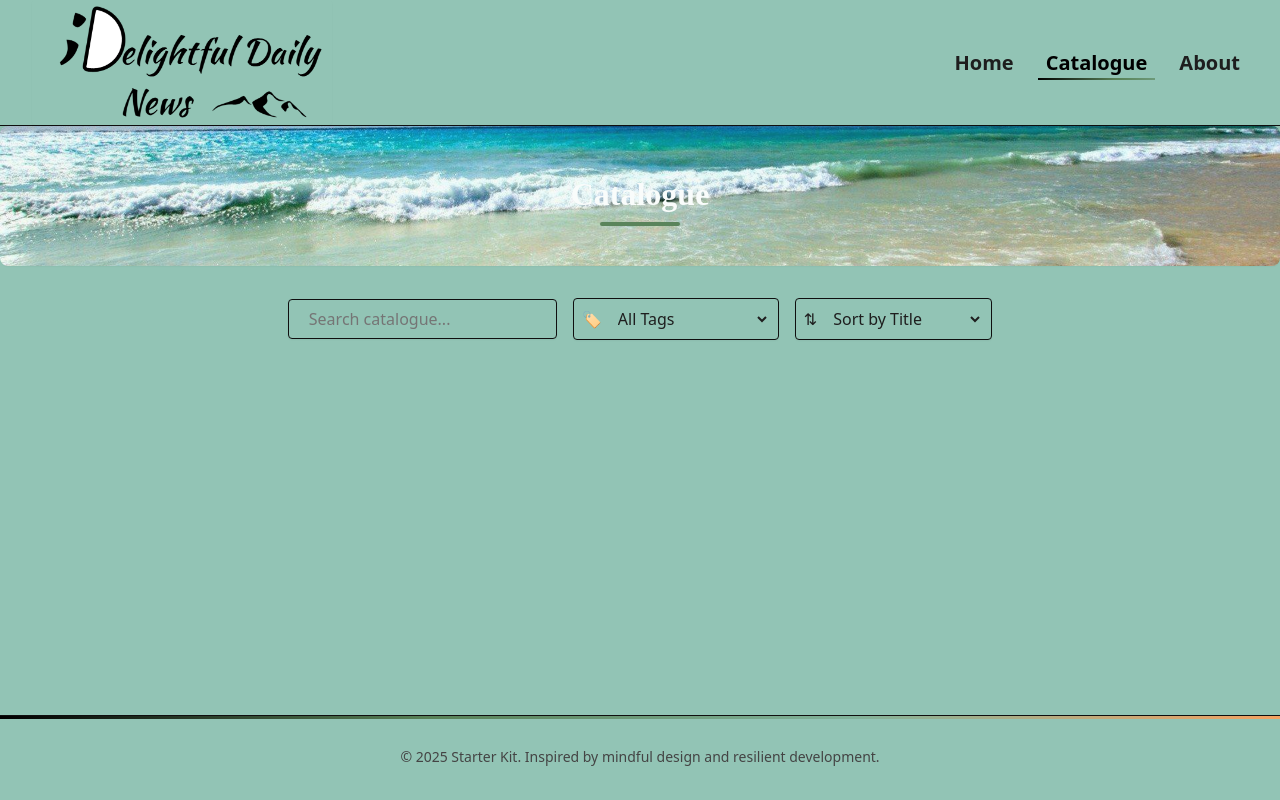
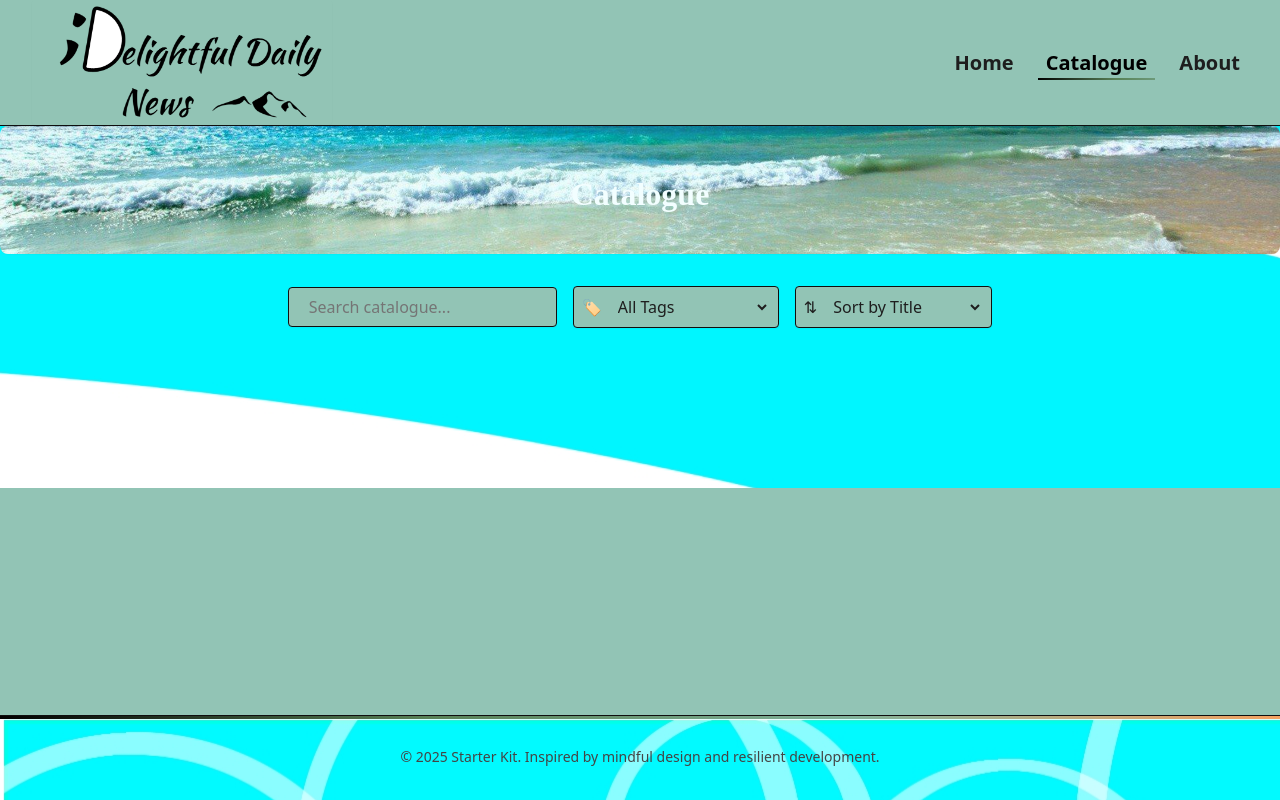
Before and after one commit to OisinLeonard42/Delightful_Daily_News, a SvelteKit app: page /catalogue in a window 1280 px wide. Built offline with nearby package versions, Linux system fonts and the light colour scheme.

Commit message:
Editing_pages

```diff
--- a/src/lib/Footer.svelte
+++ b/src/lib/Footer.svelte
@@ -11,6 +11,7 @@
         font-family: var(--font-body);
         font-size: var(--font-sm);
         color: var(--text-tertiary);
+        background-image: url('/images/Artwork_backgrounds/Bubbles.jpg');
         background-color: var(--color-surface);
         border-top: var(--border-default);
         box-shadow: var(--shadow-sm);
--- a/src/routes/+page.svelte
+++ b/src/routes/+page.svelte
@@ -78,6 +78,7 @@
         display: flex;
         flex-direction: column;
         gap: var(--space-xl);
+        background-image: url('/images/Artwork_backgrounds/Bubbles.jpg');
     }
 
     /* Hero Section */
--- a/src/routes/catalogue/+page.svelte
+++ b/src/routes/catalogue/+page.svelte
@@ -44,6 +44,7 @@
 </svelte:head>-->
 
 
+<div class="catalogue-container">
     <section class="catalogue-wrapper">
         <div class="catalogue-heading-wrapper">
             <h1 class="catalogue-heading">Catalogue</h1>
@@ -110,12 +111,21 @@
         </div>
     </section>
 
+</div>
 
 <style>
+ .catalogue-container {
+        display: flex;
+        flex-direction: column;
+        gap: var(--space-xl);
+        background-image: url('/images/Artwork_backgrounds/Waves.jpg');
+    }
+
 	.catalogue-wrapper {
         width: 100%;
         margin: 0 auto;
         padding: 0;
+        background-color: transparent;
     }
 
     .catalogue-heading-wrapper {
@@ -137,16 +147,7 @@
         font-size: var(--font-xxl);
         position: relative;
         color: var(--text-contrast);
-    }
 
-    .catalogue-heading::after {
-        content: "";
-        display: block;
-        width: 80px;
-        height: 4px;
-        margin: var(--space-sm) auto 0;
-        background: var(--color-accent);
-        border-radius: var(--radius-sm);
     }
 
     .controls {
--- a/static/styles/global.css
+++ b/static/styles/global.css
@@ -24,7 +24,6 @@ html, body {
 section {
     padding: var(--space-md) 0 var(--space-xl);
     margin-bottom: var(--space-lg);
-    animation: fadeIn 0.4s ease-in;
     background-color: var(--color-surface);
 }
 
```
Also changed, not shown: src/routes/about/+page.svelte (+12 -5 lines). Lines whose indentation alone changed are shown as unchanged.
